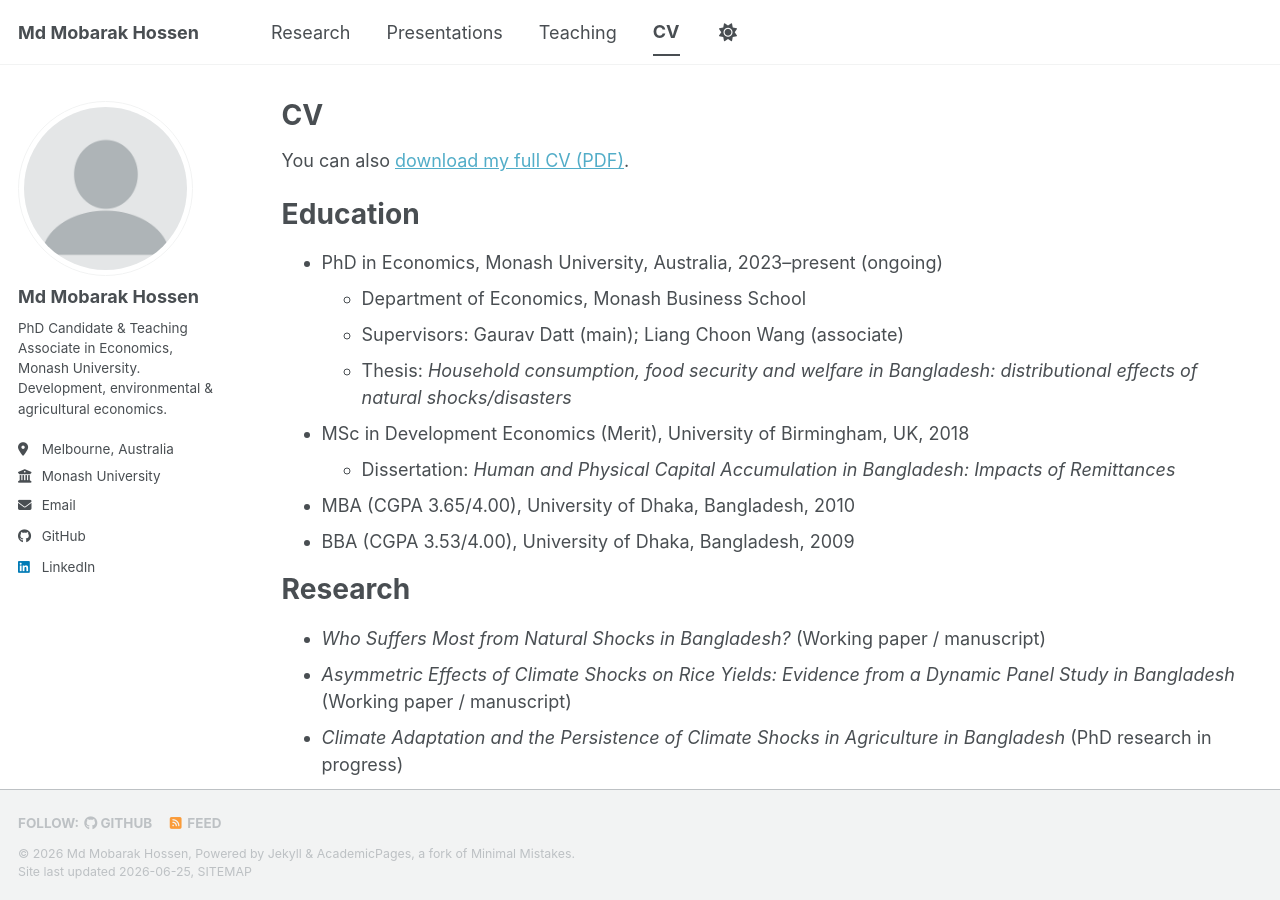
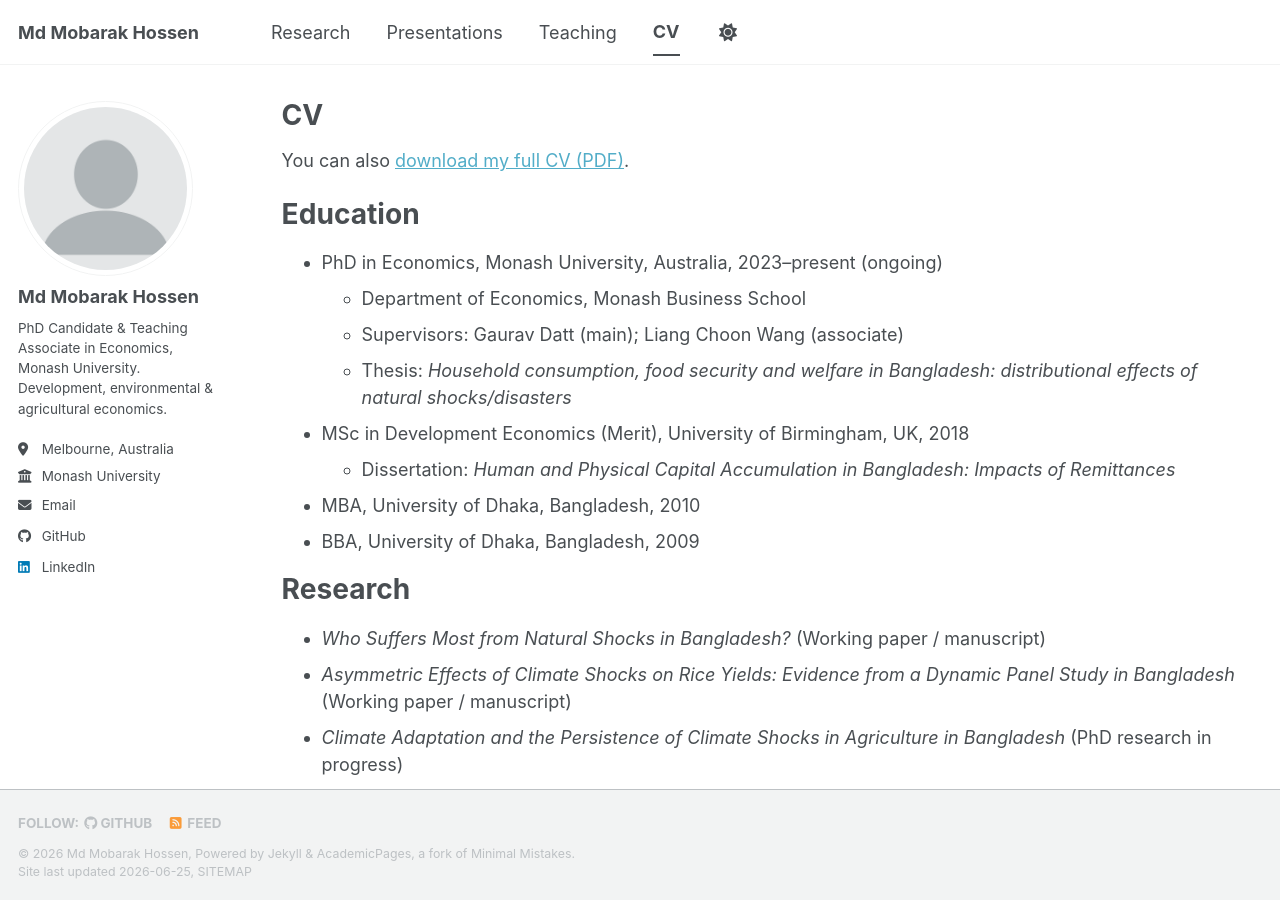
Before and after one commit to mmobarakhossen/mmobarakhossen.github.io, a Jekyll site: the page built from _pages/cv.md, in a window 1280 px wide and 900 px high. Built offline with Jekyll 4.4.1, drawn with Linux system fonts in a browser that asks for light colours; a style sheet for code colours, icons or effects is not loaded.

Commit message:
Remove CGPA from education section

```diff
--- a/_pages/cv.md
+++ b/_pages/cv.md
@@ -19,8 +19,8 @@ Education
   * Thesis: *Household consumption, food security and welfare in Bangladesh: distributional effects of natural shocks/disasters*
 * MSc in Development Economics (Merit), University of Birmingham, UK, 2018
   * Dissertation: *Human and Physical Capital Accumulation in Bangladesh: Impacts of Remittances*
-* MBA (CGPA 3.65/4.00), University of Dhaka, Bangladesh, 2010
-* BBA (CGPA 3.53/4.00), University of Dhaka, Bangladesh, 2009
+* MBA, University of Dhaka, Bangladesh, 2010
+* BBA, University of Dhaka, Bangladesh, 2009
 
 Research
 ======
```
